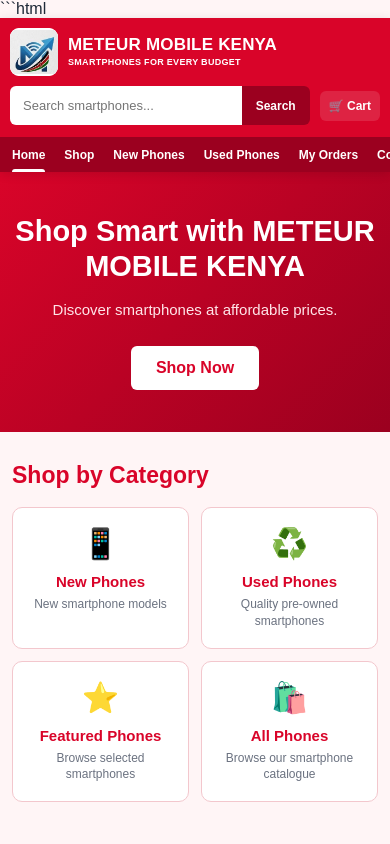
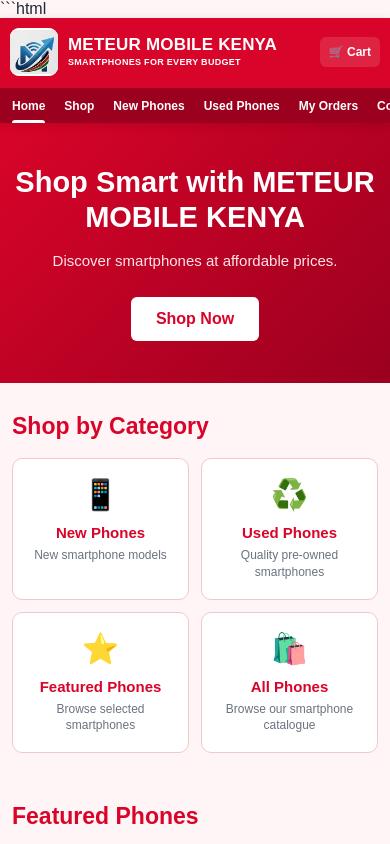
Before and after one commit to meteur2025/meteur-online-shopping, a plain HTML site: page index.html in a window 390 px wide. Shown: the top 844 px of the page. Drawn offline with nearby package versions, Linux system fonts and the light colour scheme; no server answers.

Commit message:
Remove homepage search bar
Remove the search bar from the homepage header to create a cleaner and more focused METEUR MOBILE KENYA layout. Keep the store branding, login, register, cart, navigation, product loading, Supabase integration, category links, responsive design, and footer unchanged. Search functionality remains available on the Shop page.

```diff
--- a/index.html
+++ b/index.html
@@ -114,44 +114,11 @@
       letter-spacing: .3px;
     }
 
-    .search-box {
-      flex: 1;
-      display: flex;
-      max-width: 650px;
-      margin-left: auto;
-      margin-right: auto;
-      min-width: 0;
-    }
-
-    .search-box input {
-      width: 100%;
-      padding: 13px 16px;
-      border: none;
-      outline: none;
-      border-radius: 6px 0 0 6px;
-      font-size: 15px;
-      min-width: 0;
-    }
-
-    .search-box button {
-      border: none;
-      padding: 0 22px;
-      background: #9b001f;
-      color: white;
-      font-weight: bold;
-      cursor: pointer;
-      border-radius: 0 6px 6px 0;
-      flex-shrink: 0;
-    }
-
-    .search-box button:hover {
-      background: #760018;
-    }
-
     .header-actions {
       display: flex;
       align-items: center;
       gap: 4px;
+      margin-left: auto;
       flex-shrink: 0;
     }
 
@@ -550,22 +517,15 @@
       }
 
       .header-top {
-        display: grid;
-
-        grid-template-columns: 1fr auto;
-
-        grid-template-areas:
-          "brand brand"
-          "search cart";
-
+        display: flex;
+        align-items: center;
         gap: 10px;
-
         padding: 10px 12px 12px;
       }
 
       .brand-area {
-        grid-area: brand;
         min-width: 0;
+        flex: 1;
       }
 
       .logo {
@@ -598,30 +558,9 @@
         margin-top: 4px;
       }
 
-      .search-box {
-        grid-area: search;
-        width: 100%;
-        max-width: none;
-        margin: 0;
+      .header-actions {
         display: flex;
-        min-width: 0;
-      }
-
-      .search-box input {
-        min-width: 0;
-        padding: 12px 13px;
-        font-size: 14px;
-      }
-
-      .search-box button {
-        padding: 0 17px;
-        font-size: 13px;
-      }
-
-      .header-actions {
-        grid-area: cart;
-        display: flex;
-        margin: 0;
+        margin-left: auto;
         min-width: 0;
       }
 
@@ -740,10 +679,6 @@
     @media (max-width: 430px) {
 
       .header-top {
-        grid-template-columns: 1fr auto;
-        grid-template-areas:
-          "brand brand"
-          "search cart";
         padding-left: 10px;
         padding-right: 10px;
       }
@@ -759,15 +694,6 @@
       .cart-link {
         font-size: 12px;
         padding: 8px 9px;
-      }
-
-      .search-box input {
-        font-size: 13px;
-      }
-
-      .search-box button {
-        padding: 0 14px;
-        font-size: 12px;
       }
 
       .nav-inner {
@@ -829,21 +755,6 @@
         </span>
 
       </div>
-
-      <!-- SEARCH -->
-      <form class="search-box" id="searchForm">
-
-        <input
-          type="search"
-          id="searchInput"
-          placeholder="Search smartphones..."
-        >
-
-        <button type="submit">
-          Search
-        </button>
-
-      </form>
 
       <!-- HEADER ACTIONS -->
       <div class="header-actions">
@@ -1506,44 +1417,6 @@
     }
 
 
-    document
-      .getElementById(
-        "searchForm"
-      )
-      .addEventListener(
-        "submit",
-        function(event) {
-
-          event.preventDefault();
-
-          const query =
-            document
-              .getElementById(
-                "searchInput"
-              )
-              .value
-              .trim();
-
-
-          if (query) {
-
-            window.location.href =
-              "shop.html?search=" +
-              encodeURIComponent(
-                query
-              );
-
-          } else {
-
-            window.location.href =
-              "shop.html";
-
-          }
-
-        }
-      );
-
-
     setActiveNavigation();
 
     updateCartCount();
```
